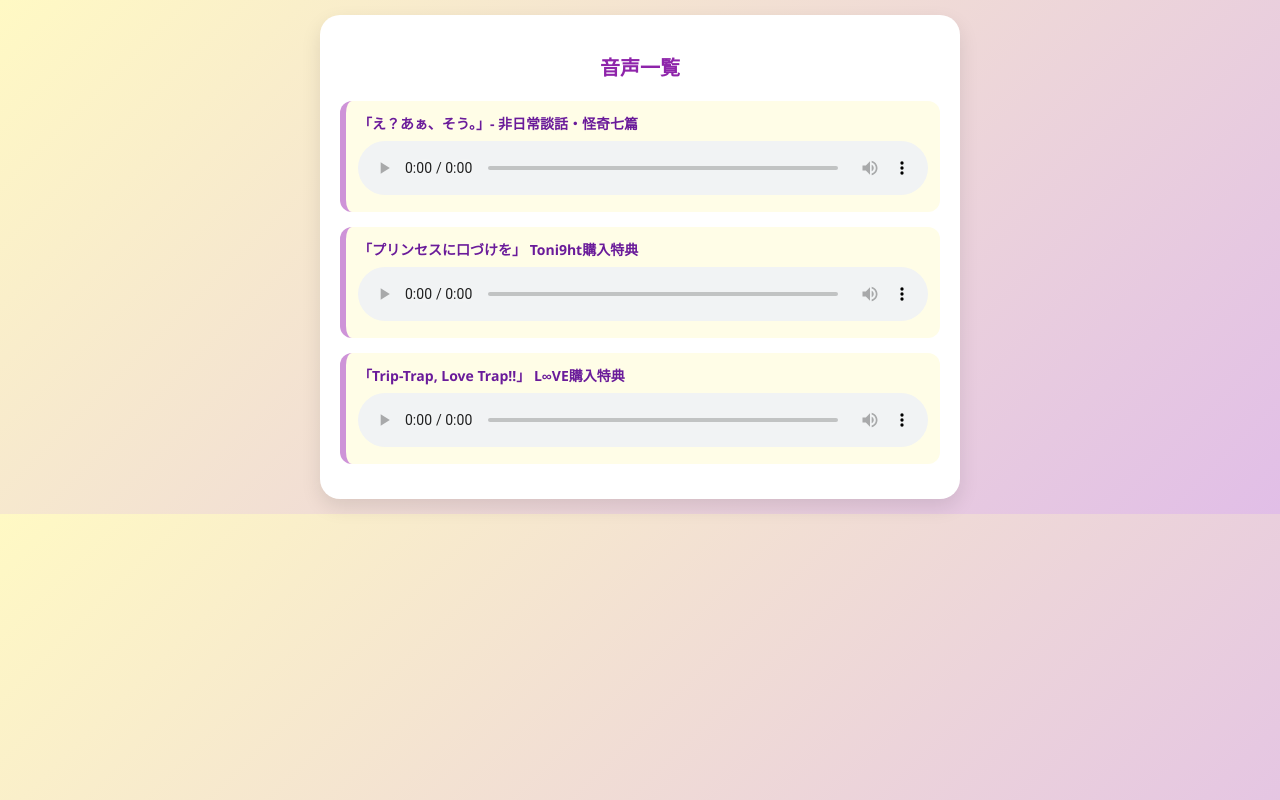
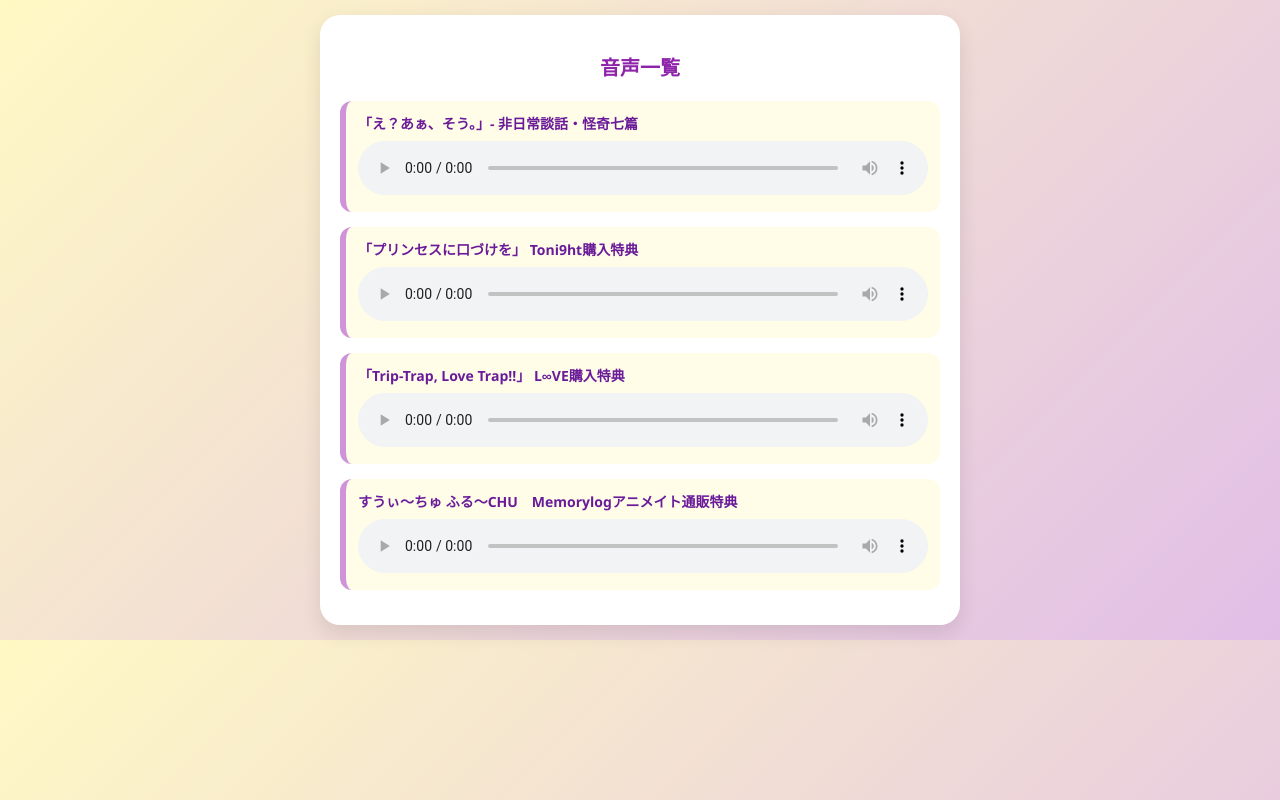
Before and after one commit to niradragon/211project, a plain HTML site: page index.html in a window 1280 px wide. Drawn offline with Linux system fonts and the light colour scheme.

Commit message:
Update index.html
Add uryasimasyakatasen1

```diff
--- a/index.html
+++ b/index.html
@@ -96,6 +96,13 @@
       </audio>
     </div>
 
+    <div class="audio-box">
+      <p>すうぃ～ちゅ ふる～CHU　Memorylogアニメイト通販特典</p>
+      <audio controls>
+        <source src="uryasima1.m4a" type="audio/mp4">
+      </audio>
+    </div>
+
   </div>
 </body>
 </html>
```
